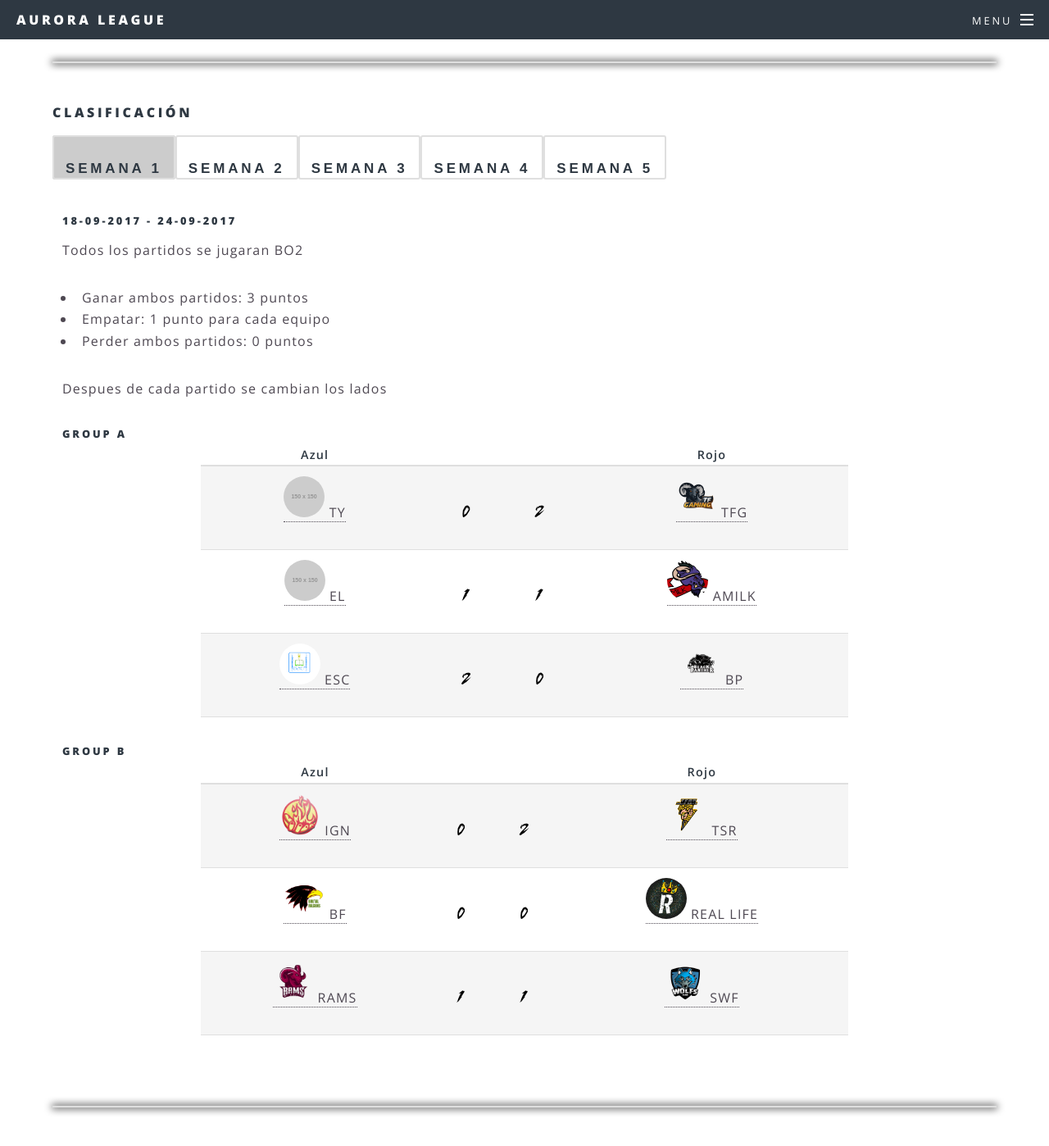
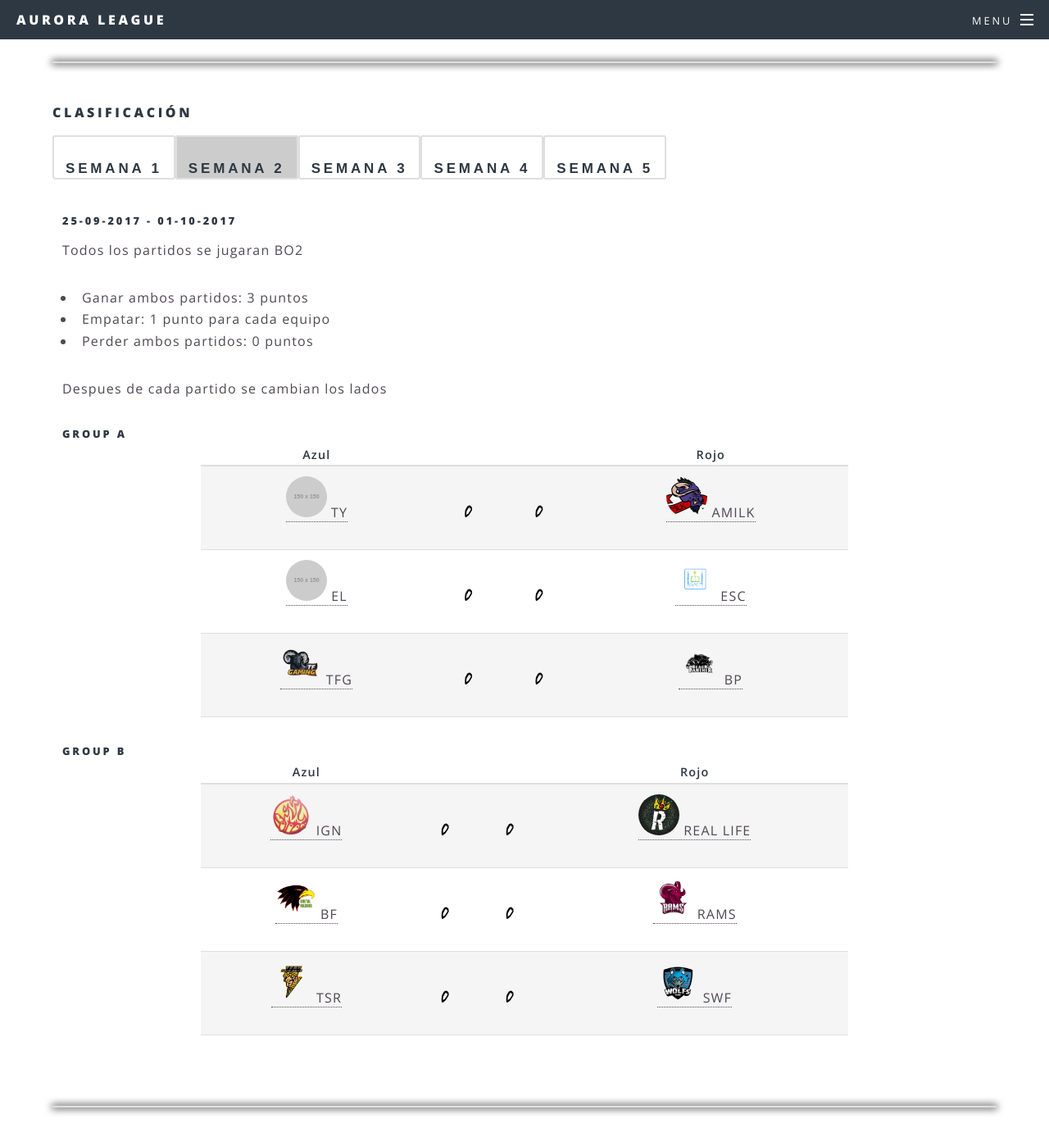
Before and after one commit to AuroraLeague/auroraleague.github.io, a Jekyll site: the page built from calendar.html, in a window 1280 px wide and 1400 px high, scrolled down 698 px. Shown: the whole window at 82% size. Built offline with Jekyll 4.4.1, drawn with Linux system fonts in a browser that asks for light colours.

Commit message:
Added actual check

```diff
--- a/calendar.html
+++ b/calendar.html
@@ -19,7 +19,7 @@ preface: Calendario de los partidos
 
 				<div class="tab">
 				{% for week in site.data.calendar %}
-					{% if week.week == 1 %}
+					{% if week.actual == 1 %}
 					<button class="tablinks" onclick="openWeek(event, 'Week{{ week.week }}')" id="defaultOpen">Semana {{ week.week }}</button>
 					{% else %}
 					<button class="tablinks" onclick="openWeek(event, 'Week{{ week.week }}')">Semana {{ week.week }}</button>
```
